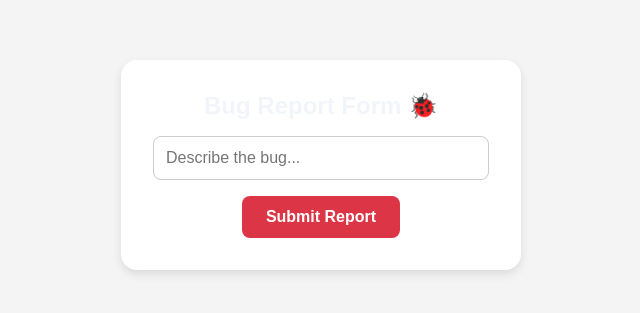
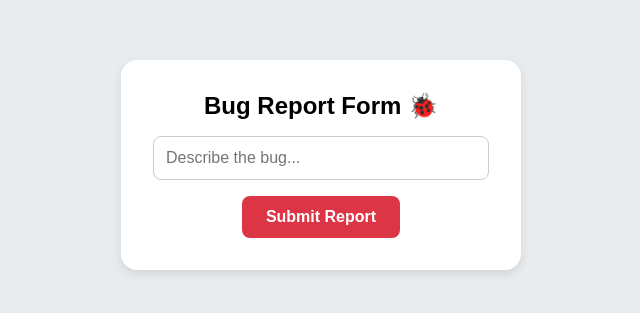
Before and after one commit to petersbigtoe/lazy_intern, a website: page report.html in a window 1280 px wide. Shown: the part 235-548 px from the top of the page, without its empty margins (319-959 px from the left). Drawn offline with Linux system fonts and the light colour scheme.

Commit message:
Update report.html

```diff
--- a/report.html
+++ b/report.html
@@ -11,7 +11,7 @@
       justify-content: center;
       align-items: center;
       height: 100vh;
-      background-color: #f4f4f4;
+      background-color: #e9ecef;
       margin: 0;
       font-family: Arial, sans-serif;
     }
@@ -28,6 +28,7 @@
 
     .report-container h2 {
       margin-bottom: 1rem;
+      color: #000;
     }
 
     .report-container input[type="text"] {
```
